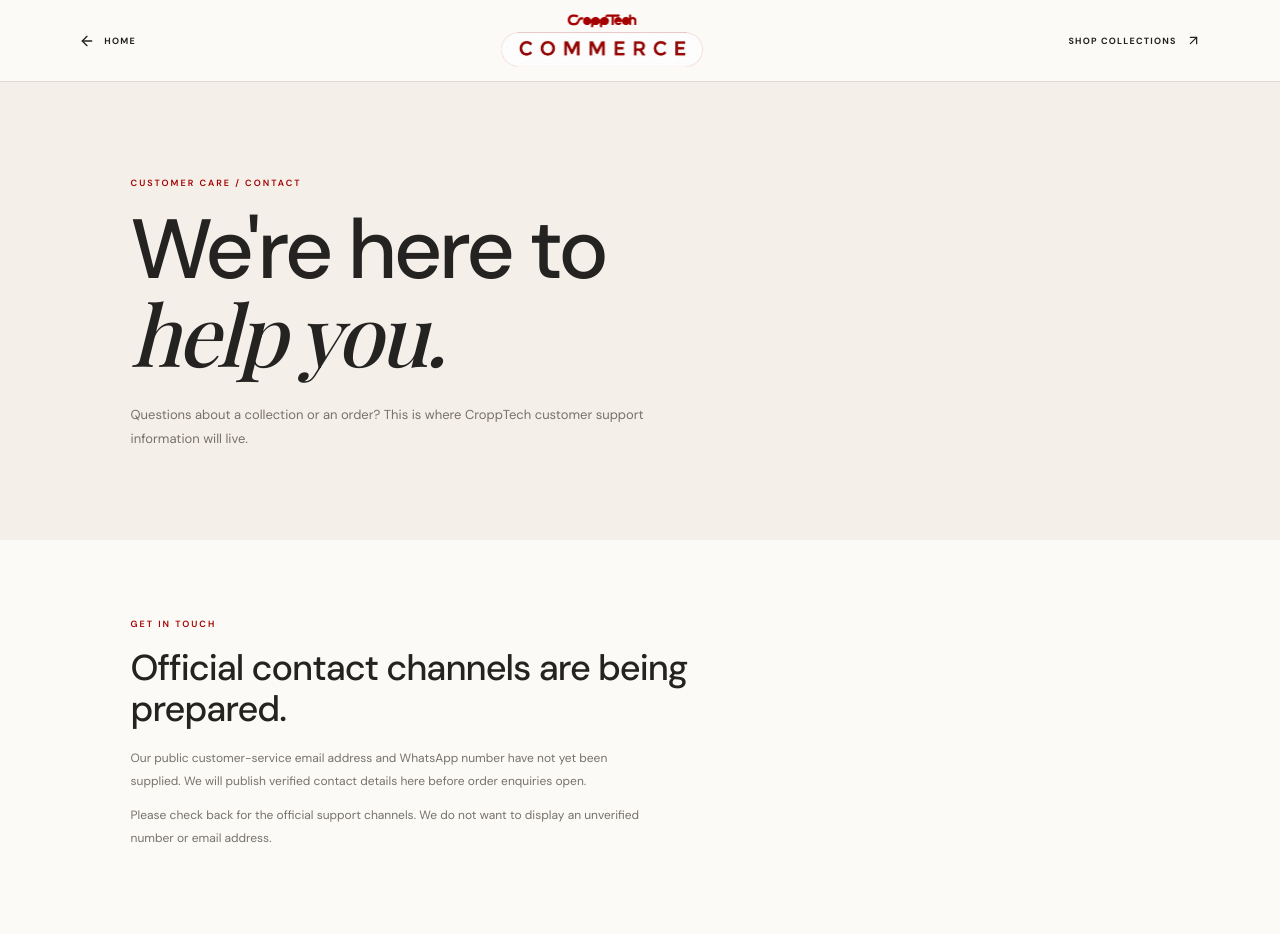
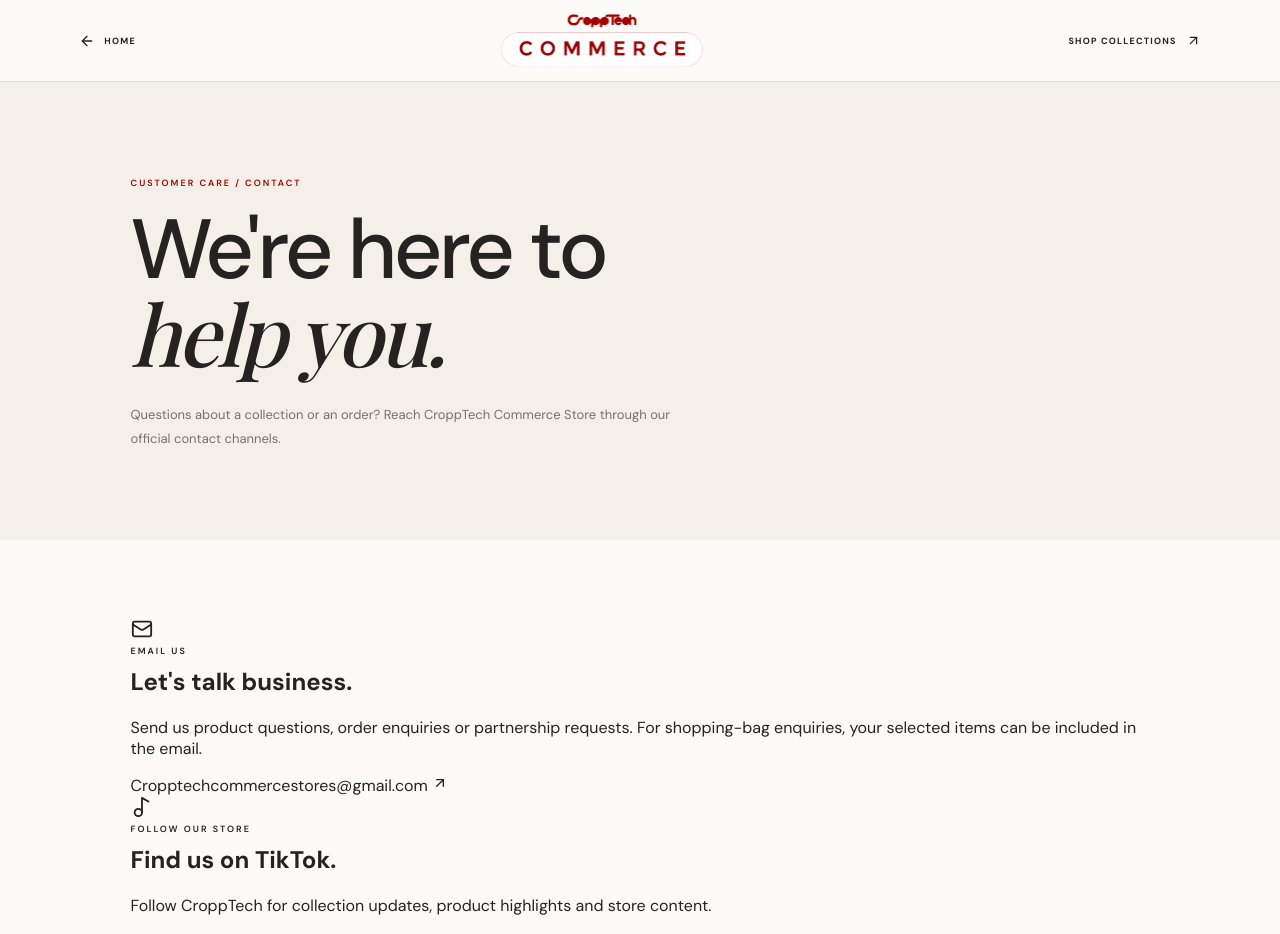
Before and after one commit to JACTech001/cropptech-commerce, a Next.js app: page /contact in a window 1280 px wide. Shown: the top 934 px of the page. Built offline with nearby package versions, Linux system fonts and the light colour scheme; a web font is replaced by a local one.

Commit message:
Add official email and TikTok contact channels

```diff
--- a/app/contact/page.js
+++ b/app/contact/page.js
@@ -1,15 +1,44 @@
+import Link from "next/link";
+import { ArrowUpRight, Mail, Music2, ShoppingBag } from "lucide-react";
 import StorePageShell from "../../components/StorePageShell";
 
 export const metadata = { title: "Contact | CroppTech Commerce Store" };
 
-export default function ContactPage() {
+export default async function ContactPage({ searchParams }) {
+  const params = await searchParams;
+  const product = typeof params?.product === "string" ? params.product : "";
+  const cart = typeof params?.cart === "string" ? params.cart : "";
+  const selection = cart || (product ? product : "");
+  const subject = selection ? "CroppTech order enquiry" : "Enquiry for CroppTech Commerce Store";
+  const body = selection
+    ? "Hello CroppTech Commerce Store,\n\nI would like to enquire about the following selection:\n" + selection + "\n\nPlease confirm availability and pricing.\n\nThank you."
+    : "Hello CroppTech Commerce Store,\n\nI would like to make an enquiry.\n\nThank you.";
+  const emailHref = "mailto:Cropptechcommercestores@gmail.com?subject=" + encodeURIComponent(subject) + "&body=" + encodeURIComponent(body);
+
   return (
-    <StorePageShell eyebrow="CUSTOMER CARE / CONTACT" title={<>We're here to<br /><em>help you.</em></>} intro="Questions about a collection or an order? This is where CroppTech customer support information will live.">
-      <div className="info-single">
-        <p className="eyebrow">GET IN TOUCH</p><h2>Official contact channels are being prepared.</h2>
-        <p>Our public customer-service email address and WhatsApp number have not yet been supplied. We will publish verified contact details here before order enquiries open.</p>
-        <p>Please check back for the official support channels. We do not want to display an unverified number or email address.</p>
+    <StorePageShell eyebrow="CUSTOMER CARE / CONTACT" title={<>We're here to<br /><em>help you.</em></>} intro="Questions about a collection or an order? Reach CroppTech Commerce Store through our official contact channels.">
+      <div className="contact-channel-grid">
+        <article className="contact-channel-card">
+          <span className="contact-channel-icon"><Mail size={22} /></span>
+          <p className="eyebrow">EMAIL US</p>
+          <h2>Let's talk business.</h2>
+          <p>Send us product questions, order enquiries or partnership requests. For shopping-bag enquiries, your selected items can be included in the email.</p>
+          <a className="contact-channel-link" href={emailHref}>Cropptechcommercestores@gmail.com <ArrowUpRight size={16} /></a>
+        </article>
+        <article className="contact-channel-card">
+          <span className="contact-channel-icon"><Music2 size={22} /></span>
+          <p className="eyebrow">FOLLOW OUR STORE</p>
+          <h2>Find us on TikTok.</h2>
+          <p>Follow CroppTech for collection updates, product highlights and store content.</p>
+          <a className="contact-channel-link" href="https://www.tiktok.com/@cropp.tech.commercestore?is_from_webapp=1&sender_device=pc" target="_blank" rel="noopener noreferrer">@cropp.tech.commercestore <ArrowUpRight size={16} /></a>
+        </article>
       </div>
+      {selection && <div className="contact-selection">
+        <p className="eyebrow"><ShoppingBag size={14} /> YOUR ENQUIRY SELECTION</p>
+        <p>{selection}</p>
+        <p className="contact-selection-note">Your selection is also included in the pre-filled email when you choose Email us.</p>
+      </div>}
+      <div className="contact-back-row"><Link href="/shop" className="text-link">CONTINUE EXPLORING THE STORE <ArrowUpRight size={16} /></Link></div>
     </StorePageShell>
   );
 }
```
